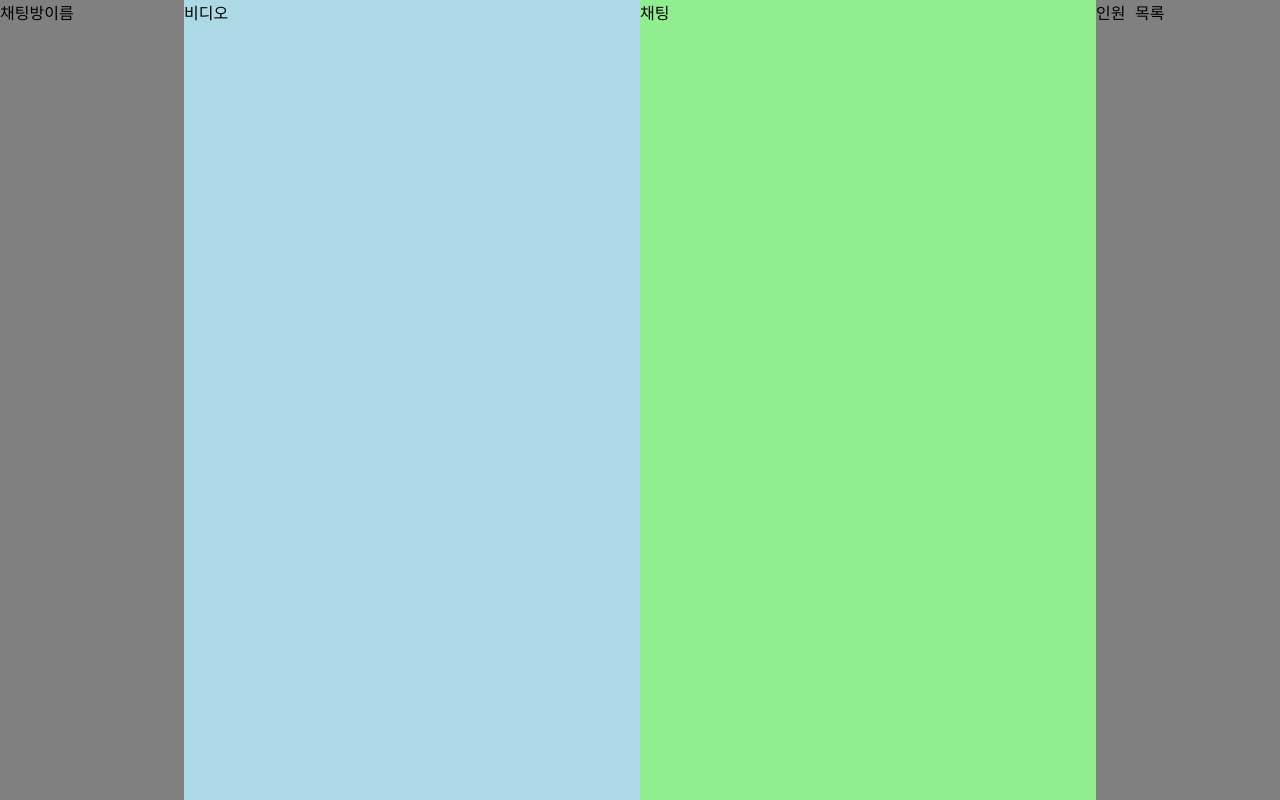
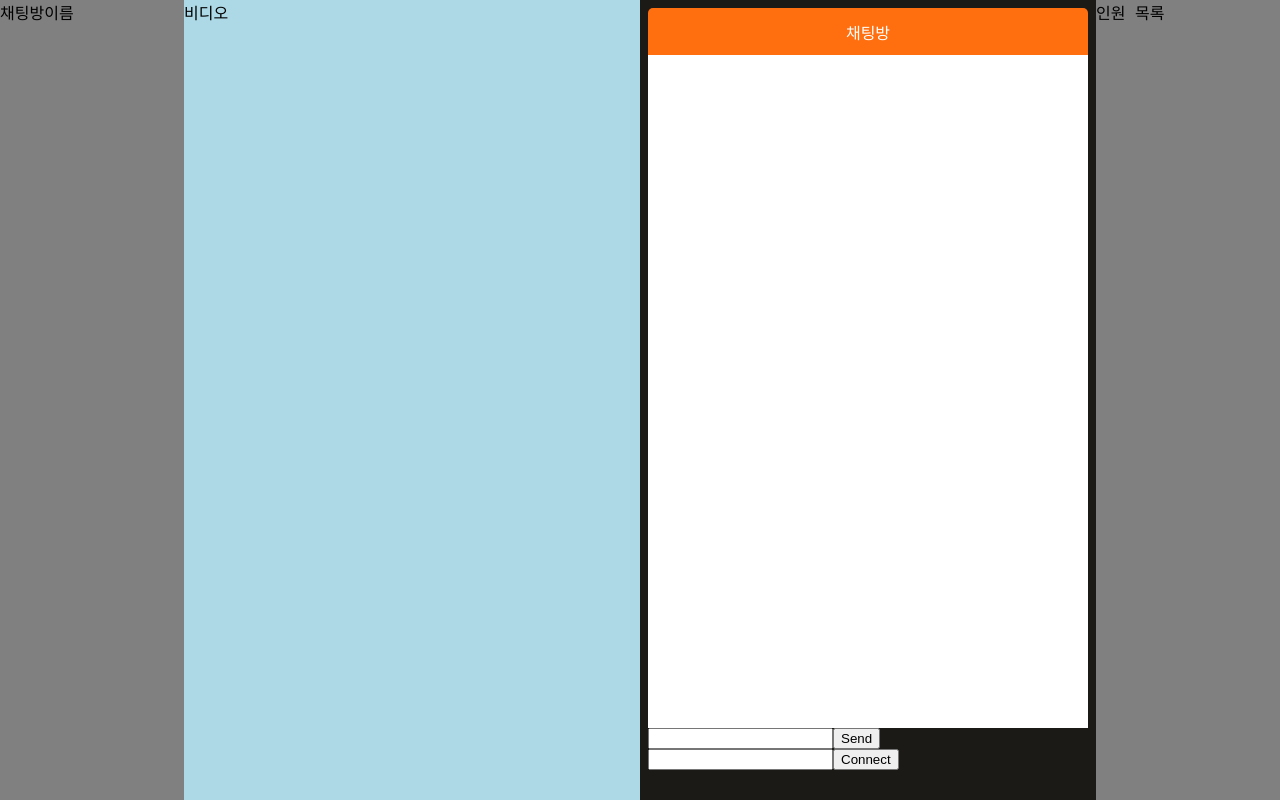
Before and after one commit to On-derDog/TadakTadak, a React (Vite) app in the folder frontend/: page /chatroom/1 in a window 1280 px wide. Built offline with nearby package versions, Linux system fonts and the light colour scheme; a web font is replaced by a local one.

Commit message:
Design: 채팅방 레이아웃 설정

```diff
--- a/frontend/src/components/chat/ChatForm.tsx
+++ b/frontend/src/components/chat/ChatForm.tsx
@@ -1,6 +1,7 @@
 import { useRef } from 'react';
 import * as StompJs from '@stomp/stompjs';
 import { useChatStore } from '../../stores/useChatStore';
+import styled from '@emotion/styled';
 
 type StompClient = StompJs.Client;
 
@@ -72,9 +73,8 @@ const ChatForm = () => {
 	};
 
 	return (
-		<>
-			<div>
-				<div>
+		<ChatWrapper>
+			<ChattingContainer>
 				<ul>
 					{messages.map((msg, index) => (
 						<li key={index}>
@@ -83,8 +83,8 @@ const ChatForm = () => {
 						</li>
 					))}
 				</ul>
-				</div>
-				<div>
+			</ChattingContainer>
+			<InputContainer>
 				<input
 					type="text"
 					value={inputMessage}
@@ -96,14 +96,30 @@ const ChatForm = () => {
 					}}
 				/>
 				<button onClick={sendMessage}>Send</button>
-				</div>
-			</div>
 				<div>
 					<input type="text" value={id} onChange={(e) => setId(e.target.value)} />
 					<button onClick={connectId}>Connect</button>
 				</div>
-		</>
+			</InputContainer>
+		</ChatWrapper>
 	);
 };
 
 export default ChatForm;
+
+const InputContainer = styled.footer`
+	width: 100%;
+	height: 4rem;
+`;
+
+const ChattingContainer = styled.section`
+	width: 100%;
+	height: calc(100% - 4rem);
+	background-color: var(--color-white);
+`;
+
+const ChatWrapper = styled.div`
+	height: 100%;
+	display: flex;
+	flex-direction: column;
+`;
--- a/frontend/src/components/chat/ChatRoom.tsx
+++ b/frontend/src/components/chat/ChatRoom.tsx
@@ -1,12 +1,36 @@
 import ChatForm from './ChatForm';
+import styled from '@emotion/styled';
 
 const ChatRoom: React.FC = () => {
 	return (
-		<div>
-			<header>채팅방</header>
+		<ChattingRoom>
+			<ChattingRoomHeader>채팅방</ChattingRoomHeader>
 			<ChatForm />
-		</div>
+		</ChattingRoom>
 	);
 };
 
+const ChattingRoom = styled.div`
+	width: calc(100% - 1rem);
+	height: 100%;
+	margin: 0.5rem 0rem 0.5rem 0rem;
+	background-color: var(--color-rangoongreen);
+	display: flex;
+	flex-direction: column;
+	/* border: 1px solid var(--color-rangoongreen); */
+`;
+
+const ChattingRoomHeader = styled.header`
+	width: 100%;
+	height: 3.125rem;
+	background-color: var(--color-pumpkin);
+	color: var(--color-white);
+	border-radius: 5px 5px 0px 0px;
+	font-size: var(--font-size-md);
+	display: flex;
+	flex-direction: column;
+	justify-content: center;
+	align-items: center;
+`;
+
 export default ChatRoom;
--- a/frontend/src/pages/ChattingRoomPage.tsx
+++ b/frontend/src/pages/ChattingRoomPage.tsx
@@ -1,6 +1,7 @@
 // import Layout from '../components/layout/Layout';
 import { Container, Wrapper, SideWrapper, MainWrapper } from '../styles/Layout';
 import styled from '@emotion/styled';
+import ChatRoom from '../components/chat/ChatRoom';
 
 const ChattingRoomPage = () => {
 	return (
@@ -9,7 +10,9 @@ const ChattingRoomPage = () => {
 				<SideWrapper>채팅방이름</SideWrapper>
 				<MainWrapper>
 					<VideoWrapper>비디오</VideoWrapper>
-					<ChatWrapper>채팅</ChatWrapper>
+					<ChatWrapper>
+						<ChatRoom />
+					</ChatWrapper>
 				</MainWrapper>
 				<SideWrapper>인원 목록</SideWrapper>
 			</Wrapper>
@@ -28,5 +31,9 @@ export const VideoWrapper = styled.div`
 export const ChatWrapper = styled.div`
 	width: 50%;
 	height: 100%;
-	background-color: lightgreen;
+	background-color: var(--color-rangoongreen);
+	display: flex;
+	flex-direction: column;
+	justify-content: center;
+	align-items: center;
 `;
```
Lines whose indentation alone changed are shown as unchanged.
